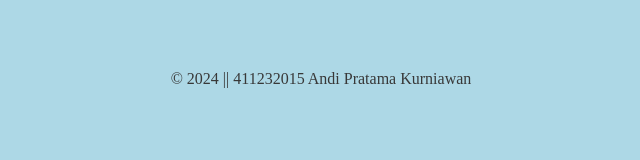
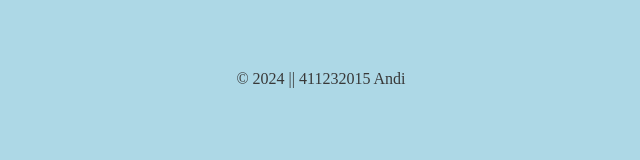
Before and after one commit to AndiPratamaKurniawan/Tugas-Kalkulus, a plain HTML site: page index.html in a window 1280 px wide. Shown: the part 396-556 px from the top of the page, without its empty margins (319-959 px from the left). Drawn offline with Linux system fonts and the light colour scheme.

Commit message:
Update index.html

```diff
--- a/index.html
+++ b/index.html
@@ -20,7 +20,7 @@
 <!-- Footer -->
     <footer id="footer">
         <br>
-        <p>&copy; 2024 || 411232015 Andi Pratama Kurniawan</p>
+        <p>&copy; 2024 || 411232015 Andi</p>
         <br>
     </footer>
 <script src="script.js"></script>
```
